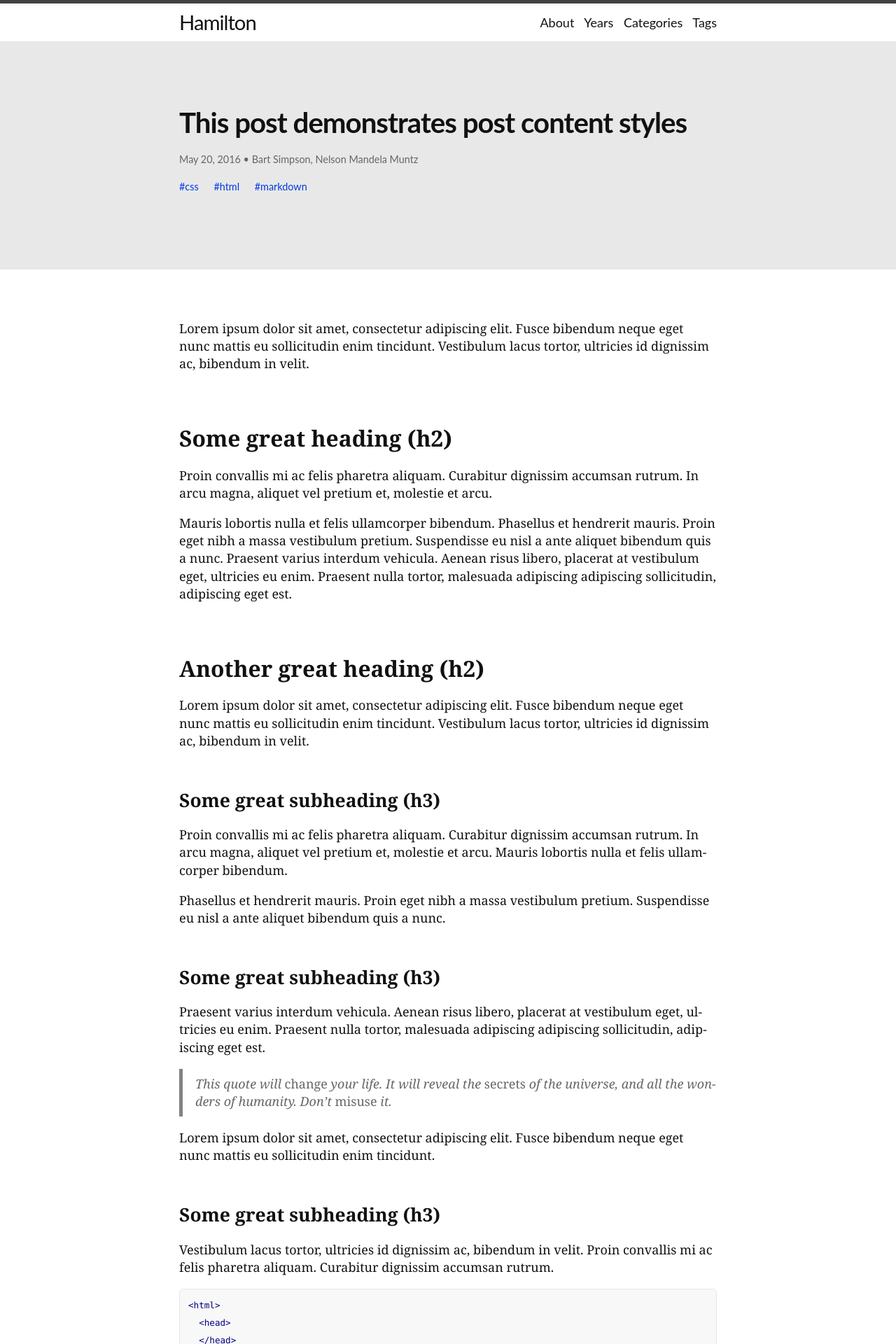
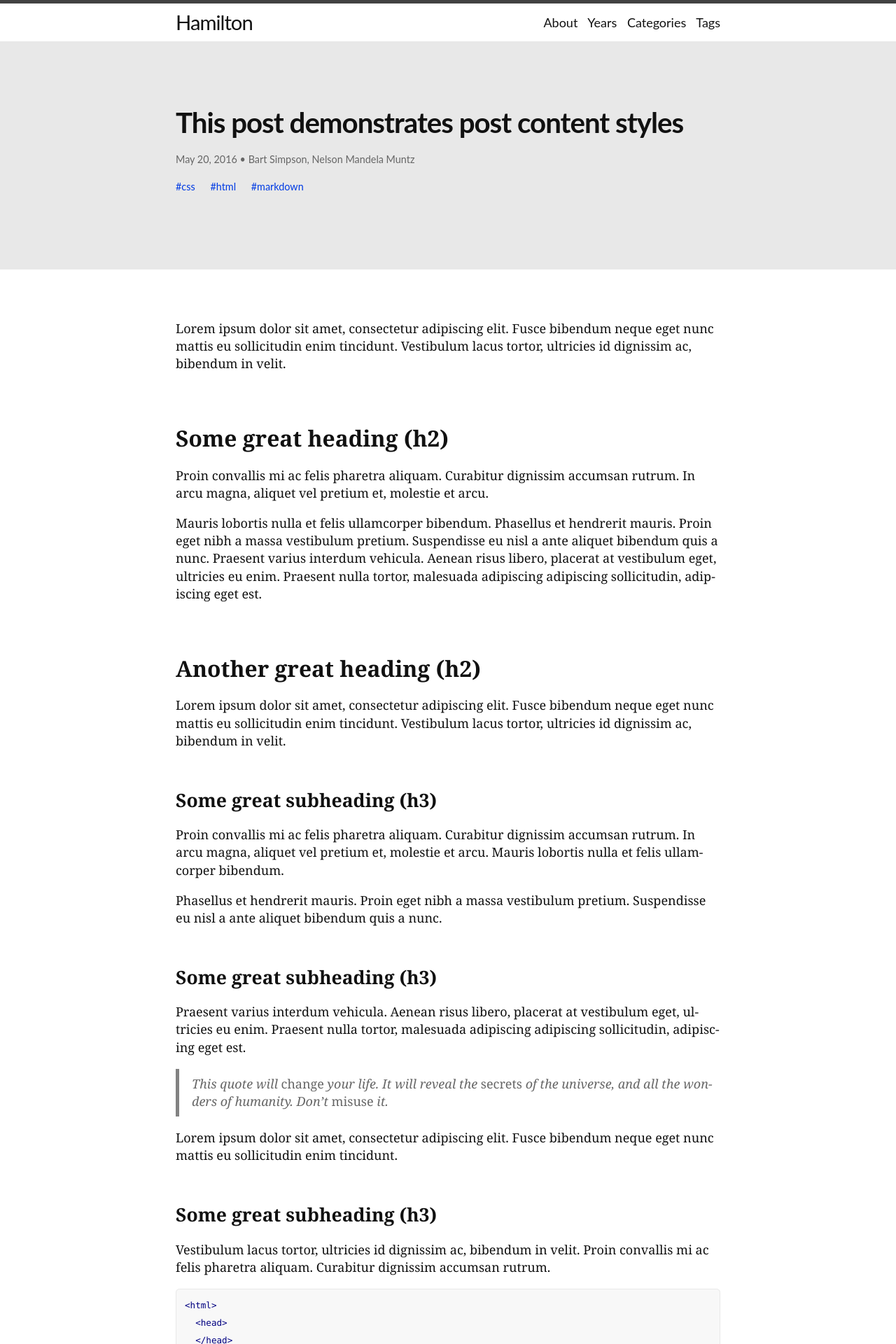
Before and after one commit to zivong/jekyll-theme-hamilton, a Jekyll site: the page built from _posts/2016-05-20-this-post-demonstrates-post-content-styles.md, in a window 1280 px wide. Shown: the top 1920 px of the page at 70% size. Built offline with Jekyll 4.4.1, drawn with Linux system fonts in a browser that asks for light colours; nearby versions of some CDN libraries; comment, search, counter and statistics services are not loaded.

Commit message:
Large content width

```diff
--- a/_sass/hamilton/variables.scss
+++ b/_sass/hamilton/variables.scss
@@ -8,8 +8,8 @@ $base-line-height:  1.4 !default;
 
 // Layouts
 $spacing-unit:      2rem !default;
-$content-width:     840px !default;
+$content-width:     850px !default;
 
 $on-small:          500px !default;
 $on-medium:         700px !default;
-$on-large:          840px !default;
+$on-large:          850px !default;
```
